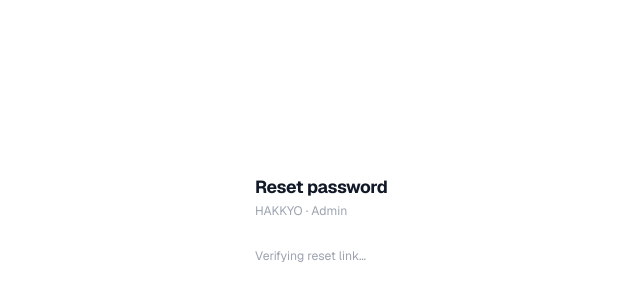
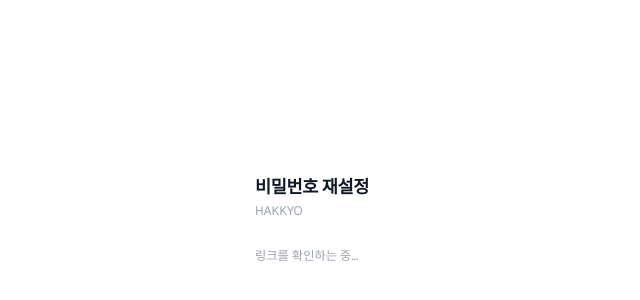
Before and after one commit to joosuismignonne/hakkyo-mvp, a React (Vite) app: page /reset-password in a window 1280 px wide. Shown: the part 60-360 px from the top of the page, without its empty margins (217-857 px from the left). Built offline with nearby package versions, Linux system fonts and the light colour scheme.

Commit message:
feat: handle invite link in reset-password page with Korean UI

```diff
--- a/api/invite-member.js
+++ b/api/invite-member.js
@@ -22,7 +22,7 @@
         'apikey': serviceKey,
         'Authorization': `Bearer ${serviceKey}`,
       },
-      body: JSON.stringify({ email, data: { role: 'member' }, redirect_to: 'https://hakkyo-mtl.vercel.app' }),
+      body: JSON.stringify({ email, data: { role: 'member' }, redirect_to: 'https://hakkyo-mtl.vercel.app/reset-password' }),
     })
 
     const text = await response.text()
--- a/src/pages/ResetPassword.tsx
+++ b/src/pages/ResetPassword.tsx
@@ -7,6 +7,7 @@
 export default function ResetPassword() {
   const navigate = useNavigate()
   const [stage, setStage]       = useState<Stage>('waiting')
+  const [isInvite, setIsInvite] = useState(false)
   const [password, setPassword] = useState('')
   const [confirm, setConfirm]   = useState('')
   const [error, setError]       = useState('')
@@ -15,13 +16,14 @@
   useEffect(() => {
     if (!supabase) { setStage('error'); setError('Supabase is not configured.'); return }
 
-    // Supabase v2 detects the #access_token hash automatically and fires PASSWORD_RECOVERY.
+    const hash = window.location.hash
+    const isInviteLink = hash.includes('type=invite') || hash.includes('type=signup')
+    if (isInviteLink) setIsInvite(true)
+
     const { data: { subscription } } = supabase.auth.onAuthStateChange((event) => {
-      if (event === 'PASSWORD_RECOVERY') setStage('form')
+      if (event === 'PASSWORD_RECOVERY' || event === 'SIGNED_IN') setStage('form')
     })
 
-    // If the hash was already consumed before this component mounted (e.g. hot reload),
-    // check for an existing session.
     supabase.auth.getSession().then(({ data: { session } }) => {
       if (session) setStage('form')
     })
@@ -32,17 +34,17 @@
   async function handleSubmit(e: React.FormEvent) {
     e.preventDefault()
     if (!supabase) return
-    if (password !== confirm) { setError('Passwords do not match.'); return }
-    if (password.length < 6)  { setError('Password must be at least 6 characters.'); return }
+    if (password !== confirm) { setError('비밀번호가 일치하지 않아요.'); return }
+    if (password.length < 6)  { setError('비밀번호는 6자 이상이어야 해요.'); return }
 
     setSaving(true); setError('')
     try {
       const { error: updateError } = await supabase.auth.updateUser({ password })
       if (updateError) throw updateError
       setStage('success')
-      setTimeout(() => navigate('/admin', { replace: true }), 2000)
+      setTimeout(() => navigate('/', { replace: true }), 2000)
     } catch (err: unknown) {
-      setError(err instanceof Error ? err.message : 'Failed to update password.')
+      setError(err instanceof Error ? err.message : '오류가 발생했어요.')
     } finally {
       setSaving(false)
     }
@@ -51,25 +53,31 @@
   return (
     <div className="min-h-[70vh] flex items-center justify-center px-4">
       <div className="w-full max-w-sm">
-        <h1 className="text-xl font-bold text-gray-900 mb-1">Reset password</h1>
-        <p className="text-sm text-gray-400 mb-8">HAKKYO · Admin</p>
+        <h1 className="text-xl font-bold text-gray-900 mb-1">
+          {isInvite ? 'HAKKYO 커뮤니티에 오신 걸 환영해요' : '비밀번호 재설정'}
+        </h1>
+        <p className="text-sm text-gray-400 mb-8">
+          {isInvite ? '사용할 비밀번호를 설정해 주세요.' : 'HAKKYO'}
+        </p>
 
         {stage === 'waiting' && (
-          <p className="text-sm text-gray-400">Verifying reset link…</p>
+          <p className="text-sm text-gray-400">링크를 확인하는 중…</p>
         )}
 
         {stage === 'error' && (
-          <p className="text-sm text-red-500">{error || 'Invalid or expired reset link.'}</p>
+          <p className="text-sm text-red-500">{error || '유효하지 않거나 만료된 링크예요.'}</p>
         )}
 
         {stage === 'success' && (
-          <p className="text-sm text-gray-600">Password updated. Redirecting to admin…</p>
+          <p className="text-sm text-gray-600">
+            {isInvite ? '가입 완료! 잠시 후 홈으로 이동해요.' : '비밀번호가 변경됐어요.'}
+          </p>
         )}
 
         {stage === 'form' && (
           <form onSubmit={handleSubmit} className="space-y-4">
             <div>
-              <label className="label">New password</label>
+              <label className="label">{isInvite ? '비밀번호 설정' : '새 비밀번호'}</label>
               <input
                 type="password"
                 className="input"
@@ -81,7 +89,7 @@
               />
             </div>
             <div>
-              <label className="label">Confirm password</label>
+              <label className="label">비밀번호 확인</label>
               <input
                 type="password"
                 className="input"
@@ -96,7 +104,7 @@
             {error && <p className="text-sm text-red-500">{error}</p>}
 
             <button type="submit" disabled={saving} className="btn-yellow w-full">
-              {saving ? 'Saving…' : 'Set new password'}
+              {saving ? '저장 중…' : isInvite ? '가입 완료하기' : '비밀번호 변경'}
             </button>
           </form>
         )}
```
